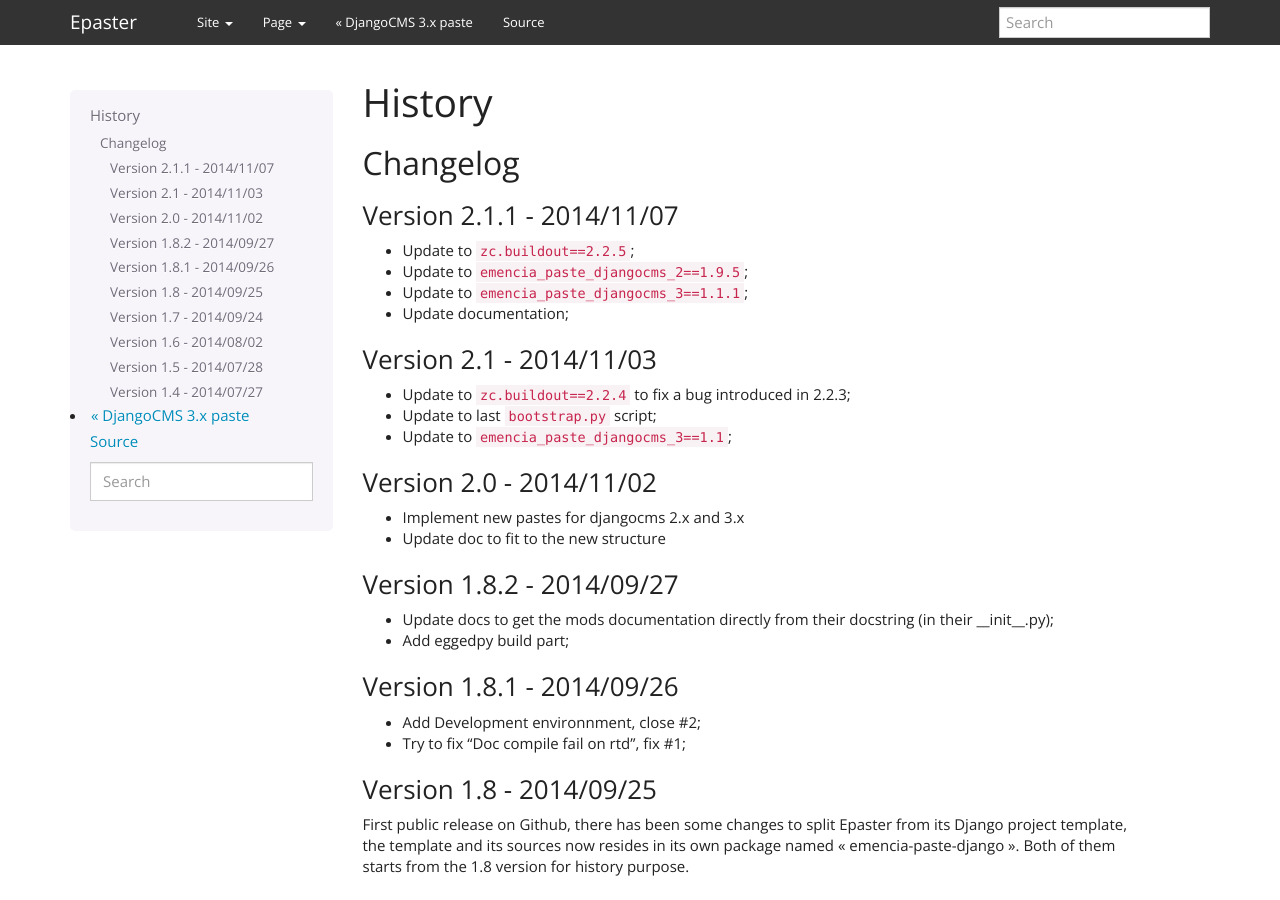
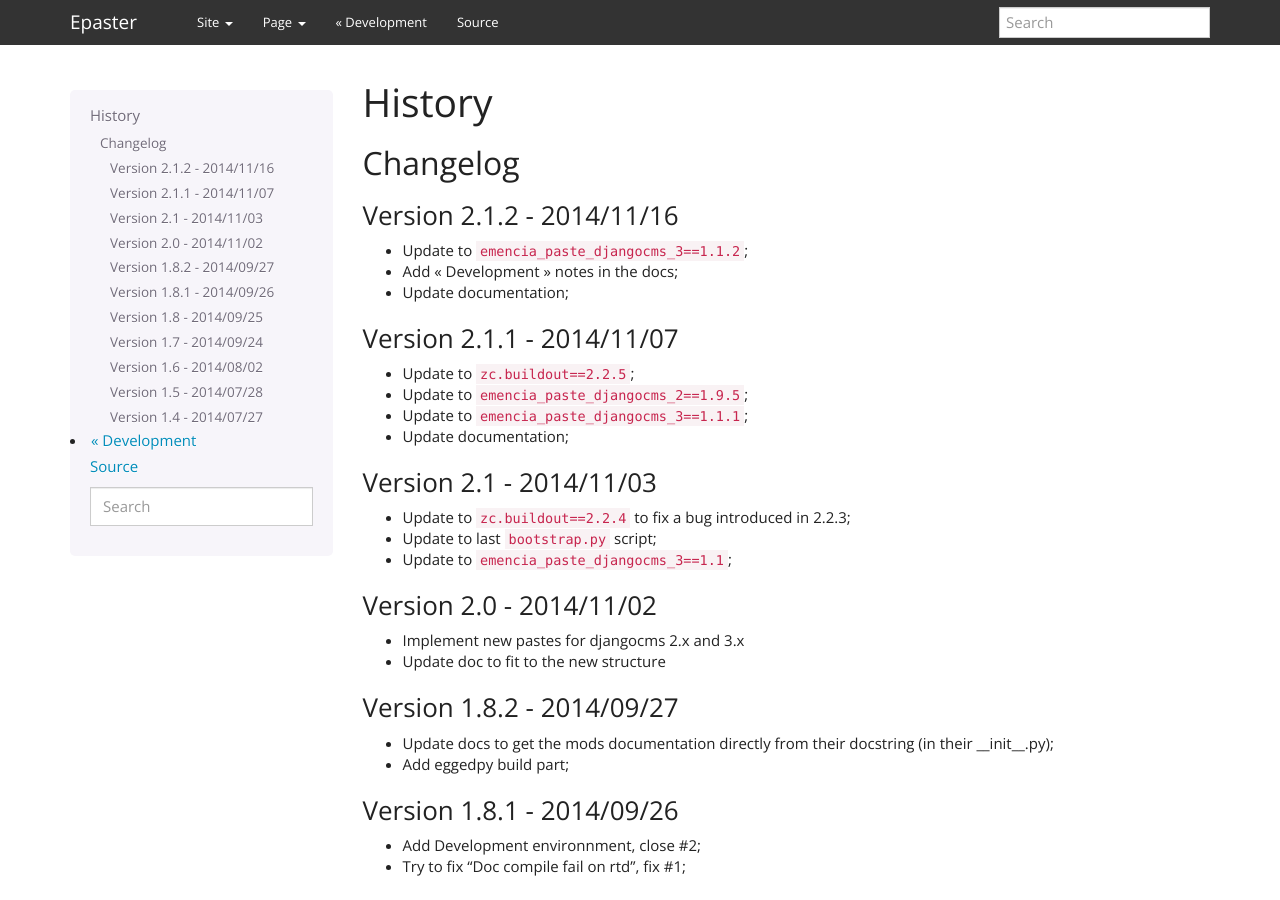
Before and after one commit to emencia/Epaster, a Sphinx documentation site: the page built from docs/history.rst, in a window 1280 px wide and 900 px high. Built offline with Sphinx 7.4.7, drawn with Linux system fonts in a browser that asks for light colours; the version number could not be read and is left out.

Commit message:
* Update to 'emencia_paste_djangocms_3==1.1.2'; * Add "Development" notes in the docs; * Update documentation; * Bump to 2.1.2;

```diff
--- a/docs/history.rst
+++ b/docs/history.rst
@@ -7,6 +7,13 @@ History
 
 Changelog
 =========
+
+Version 2.1.2 - 2014/11/16
+--------------------------
+
+* Update to ``emencia_paste_djangocms_3==1.1.2``;
+* Add "Development" notes in the docs;
+* Update documentation;
 
 Version 2.1.1 - 2014/11/07
 --------------------------
--- a/docs/index.rst
+++ b/docs/index.rst
@@ -74,8 +74,9 @@ Finally, Epaster will build you a project that is designed to be use with some s
             color=lightgrey;
             fontcolor="lightslategray";
             node [style=filled,color=white];
+            label = "Compass";
+
             scss -> foundation;
-            label = "Compass";
         }
 
         /* Root entities */
--- a/versions.cfg
+++ b/versions.cfg
@@ -11,7 +11,7 @@ gp.vcsdevelop                 = 2.2.3
 
 # Paste templates
 emencia_paste_djangocms_2     = 1.9.5
-emencia_paste_djangocms_3     = 1.1.1
+emencia_paste_djangocms_3     = 1.1.2
 
 # Used to build the local documentation
 Sphinx                        = 1.2.3
```
Also changed, not shown: other parts of docs/index.rst (+1 -0 lines), docs/develop.rst (added, +45 -0 lines), docs/emencia_paste_djangocms_3.rst (+9 -3 lines).
